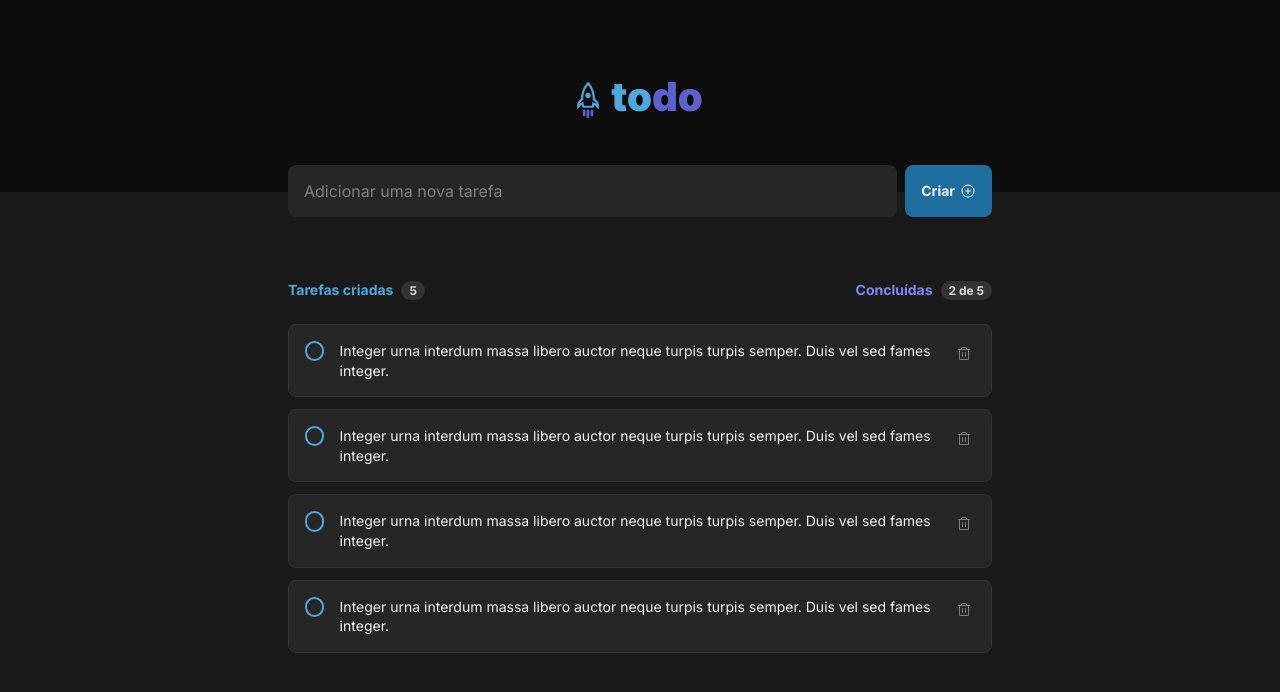
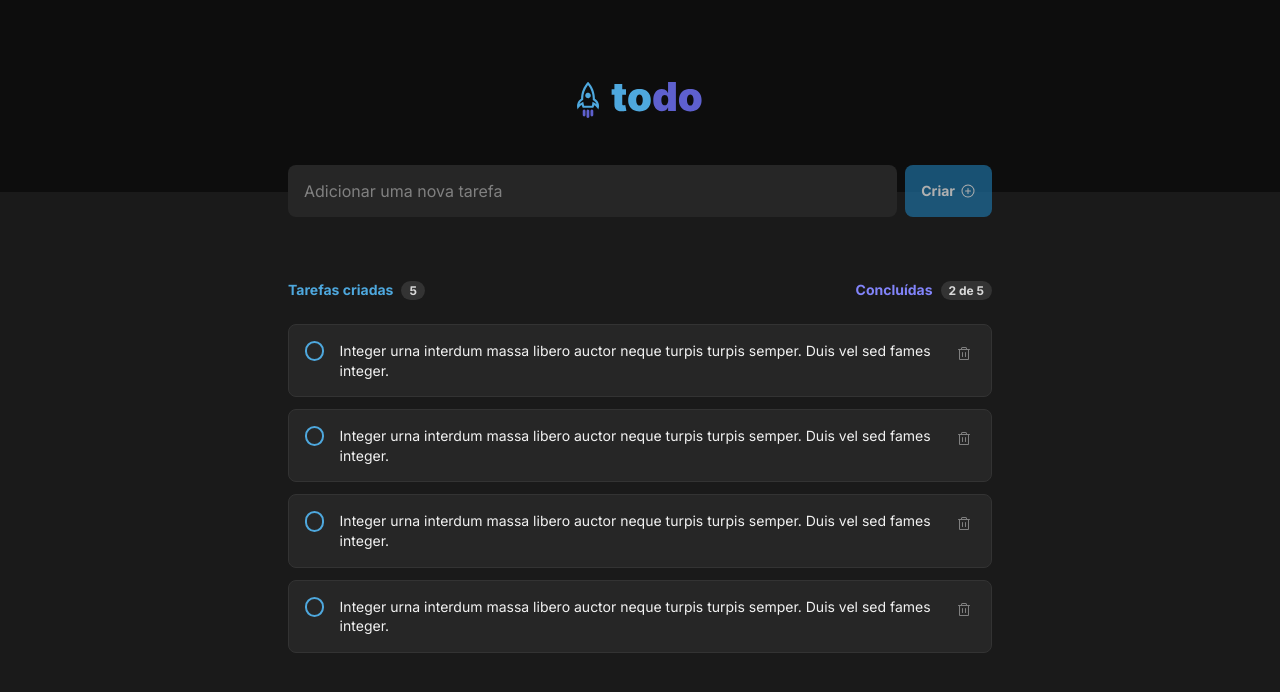
Before and after one commit to robertoguto/Todo-list-rocketseat, a React (Vite) app: page / in a window 1280 px wide. Shown: the top 692 px of the page. Built offline with nearby package versions, Linux system fonts and the light colour scheme.

Commit message:
Feat: Adds add task functionality

```diff
--- a/src/components/AddTask.module.css
+++ b/src/components/AddTask.module.css
@@ -32,8 +32,13 @@
   transition: background-color 0.2s;
 }
 
-.boxInputTaskAndCreate > button:hover {
+.boxInputTaskAndCreate > button:not(:disabled):hover {
   background-color: var(--blue);
+}
+
+.boxInputTaskAndCreate > button:disabled {
+  opacity: 0.7;
+  cursor: not-allowed;
 }
 
 .boxInputTaskAndCreate > button > strong {
--- a/src/components/AddTask.tsx
+++ b/src/components/AddTask.tsx
@@ -1,12 +1,42 @@
 import { PlusCircle } from "@phosphor-icons/react";
 
 import style from './AddTask.module.css';
+import { ChangeEvent, KeyboardEvent, useState } from 'react';
 
-export function AddTask() {
+interface IAddTaskProp {
+  handleNewTask: (content: string) => void,
+}
+
+export function AddTask({handleNewTask}: IAddTaskProp) {
+  const [contentTask, setContentTask] = useState('');
+
+  function handleNewContentTaskChange(event: ChangeEvent<HTMLInputElement>): void {
+    setContentTask(event.target.value);
+  }
+
+  function handleNewTaskClick(): void {
+    handleNewTask(contentTask);
+    setContentTask('');
+  }
+
+  function handleKeyPress(event: KeyboardEvent<HTMLInputElement>): void {
+    if (event.key === 'Enter') {
+      handleNewTaskClick();
+    }
+  }
+
+  const isContentTaskEmpty = !contentTask.trim();
+
   return (
     <div className={style.boxInputTaskAndCreate}>
-      <input type="text" placeholder='Adicionar uma nova tarefa' />
-      <button type='button'>
+      <input
+        type="text"
+        placeholder='Adicionar uma nova tarefa'
+        value={contentTask}
+        onChange={handleNewContentTaskChange}
+        onKeyUp={handleKeyPress}
+      />
+      <button type='button' onClick={handleNewTaskClick} disabled={isContentTaskEmpty}>
         <strong>Criar</strong>
         <PlusCircle />
       </button>
```
